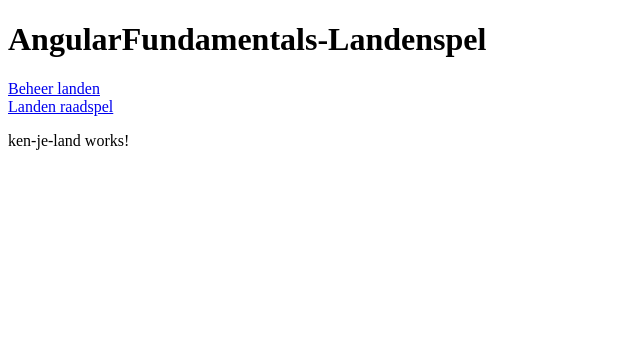
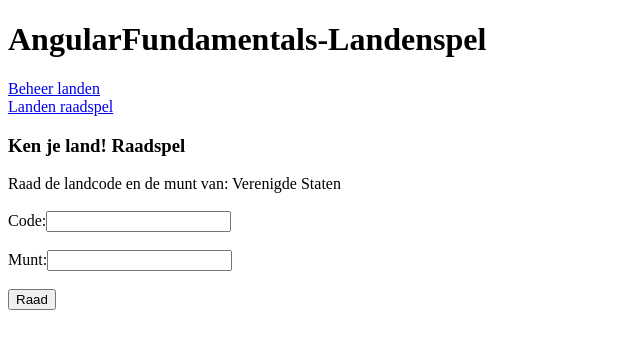
Before and after one commit to oraculo-nl/AngularFundamentals-Landenspel, an Angular app: page /ken-je-land in a window 1280 px wide. Shown: the top 348 px of the page, without its empty margins (0-640 px from the left). Built offline with nearby package versions, Linux system fonts and the light colour scheme.

Commit message:
raadspel WIP

```diff
--- a/src/app/app.module.ts
+++ b/src/app/app.module.ts
@@ -8,6 +8,7 @@ import { KenJeLandComponent } from './ken-je-land/ken-je-land.component';
 import { UpdateLandComponent } from './landen/land/land.component';
 import { FormsModule, ReactiveFormsModule } from '@angular/forms';
 import { CreateLandComponent } from './landen/create-land/create-land.component';
+import { LandenLijstService } from './providers/landen-lijst.service';
 
 
 @NgModule({
@@ -24,7 +25,7 @@ import { CreateLandComponent } from './landen/create-land/create-land.component'
     FormsModule,
     ReactiveFormsModule
   ],
-  providers: [],
+  providers: [LandenLijstService],
   bootstrap: [AppComponent]
 })
 export class AppModule { }
--- a/src/app/ken-je-land/ken-je-land.component.html
+++ b/src/app/ken-je-land/ken-je-land.component.html
@@ -1 +1,12 @@
-<p>ken-je-land works!</p>
+<h3>Ken je land! Raadspel</h3>
+Raad de landcode en de munt van: {{land.naam}}
+<br><br>
+<form [formGroup]="formInstance">
+  <label>Code:</label>
+  <input name="code" formControlName="code">
+  <br><br>
+  <label>Munt:</label>
+  <input name="munt" formControlName="munt">
+  <br><br>
+  <button (click)="raad()">Raad</button>
+</form>
--- a/src/app/ken-je-land/ken-je-land.component.ts
+++ b/src/app/ken-je-land/ken-je-land.component.ts
@@ -1,4 +1,7 @@
 import { Component, OnInit } from '@angular/core';
+import { FormControl, FormGroup } from '@angular/forms';
+import { Land } from '../domain/land';
+import { LandenLijstService } from '../providers/landen-lijst.service';
 
 @Component({
   selector: 'app-ken-je-land',
@@ -7,9 +10,24 @@ import { Component, OnInit } from '@angular/core';
 })
 export class KenJeLandComponent implements OnInit {
 
-  constructor() { }
+  formInstance: FormGroup;
+  land: Land = new Land(0, '', '', '');
+
+  constructor(private landenLijstService: LandenLijstService) {
+    this.formInstance = new FormGroup({
+      code: new FormControl(''),
+      munt: new FormControl('')
+    });
+
+  }
 
   ngOnInit(): void {
+    this.land = this.landenLijstService.getRandomLand();
+    console.log(this.land.id);
+
   }
 
+  raad(): void {
+    console.log(this.land);
+  }
 }
--- a/src/app/landen/landen.component.ts
+++ b/src/app/landen/landen.component.ts
@@ -33,4 +33,5 @@ export class LandenComponent implements OnInit {
   onCreate(): void {
     this.router.navigate(['/landen/create']);
   }
+
 }
--- a/src/app/providers/landen-lijst.service.ts
+++ b/src/app/providers/landen-lijst.service.ts
@@ -39,4 +39,14 @@ export class LandenLijstService {
     }
     return of({});
   }
+
+  getRandomLand() : Land {
+    let land:Land;
+    let min = 0;
+    let max = this.landen.length-1;
+    let randomIndex =  Math.floor(Math.random() * (max - min + 1) + min); //The maximum is inclusive and the minimum is inclusive
+
+    return this.landen[randomIndex];
+  }
+
 }
```
